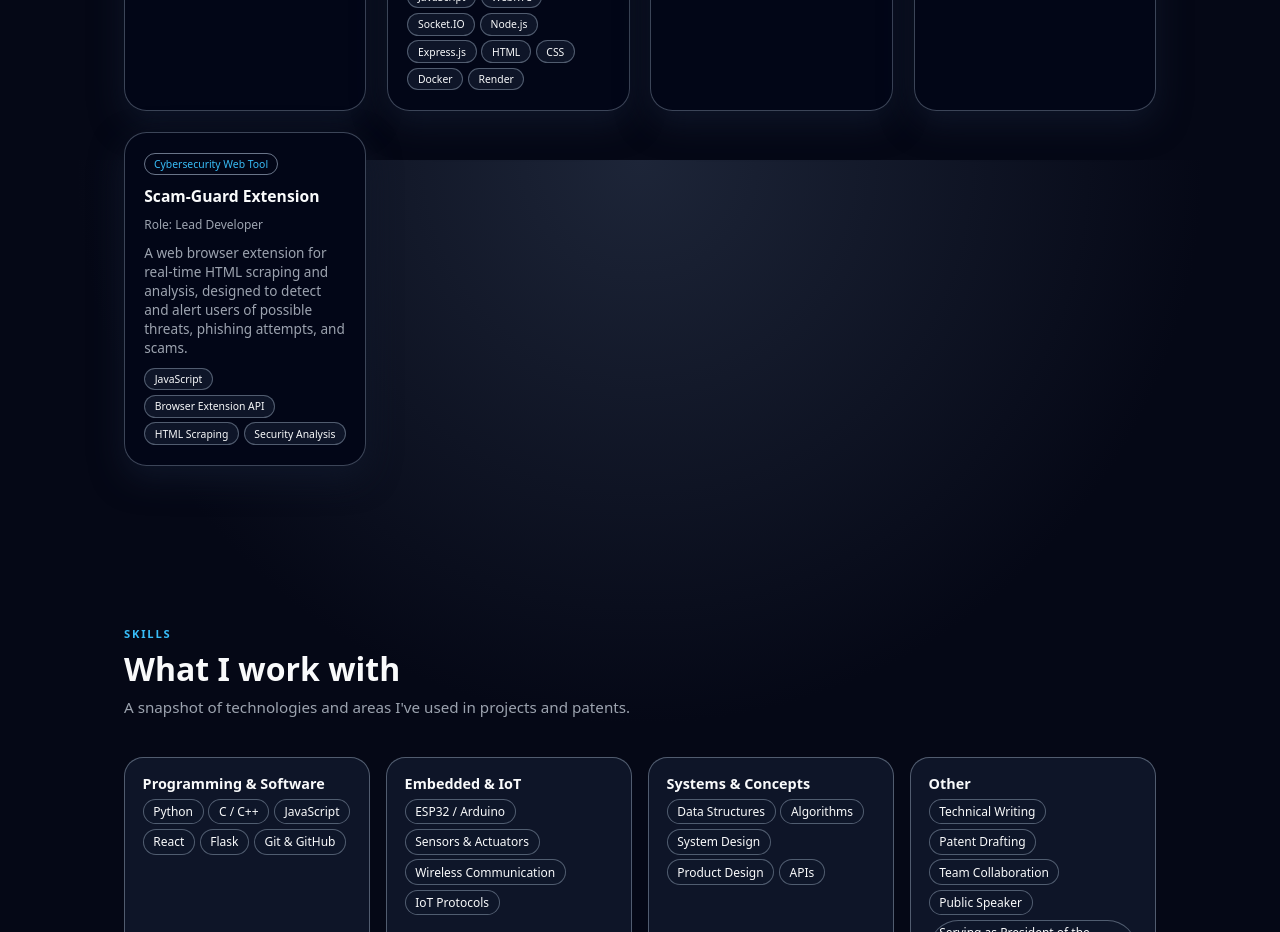
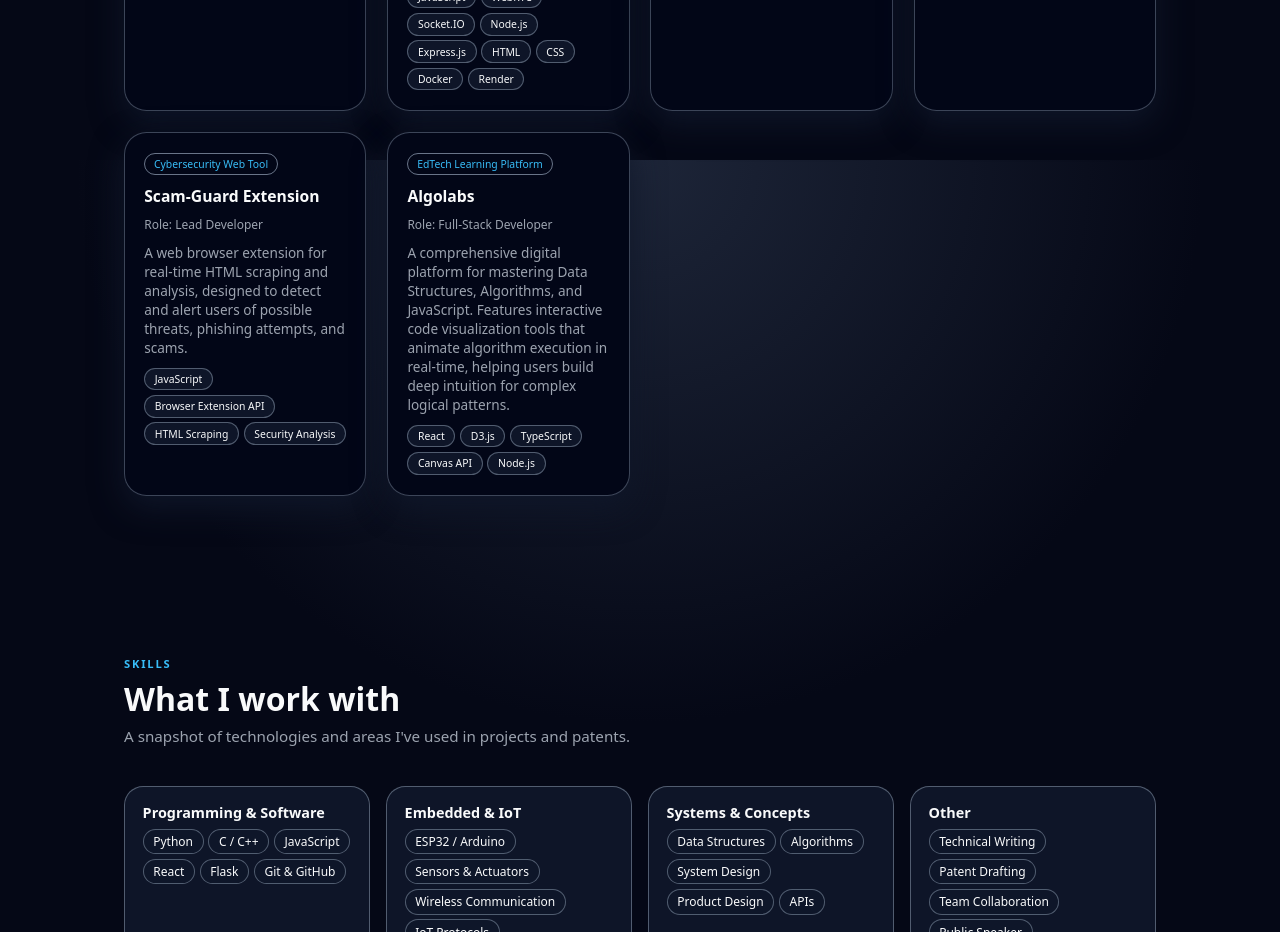
Before and after one commit to deiepak/deepak-portfolio, a React (Vite) app: page / in a window 1280 px wide. Shown: the part 3040-3972 px from the top of the page. Built offline with nearby package versions, Linux system fonts and the light colour scheme.

Commit message:
Add Algolabs project to portfolio

```diff
--- a/src/data.js
+++ b/src/data.js
@@ -117,4 +117,13 @@ export const projects = [
       "A web browser extension for real-time HTML scraping and analysis, designed to detect and alert users of possible threats, phishing attempts, and scams.",
     tech: ["JavaScript", "Browser Extension API", "HTML Scraping", "Security Analysis"],
   },
+  {
+    id: 11,
+    title: "Algolabs",
+    role: "Full-Stack Developer",
+    context: "EdTech Learning Platform",
+    description:
+      "A comprehensive digital platform for mastering Data Structures, Algorithms, and JavaScript. Features interactive code visualization tools that animate algorithm execution in real-time, helping users build deep intuition for complex logical patterns.",
+    tech: ["React", "D3.js", "TypeScript", "Canvas API", "Node.js"],
+  },
 ];
```
